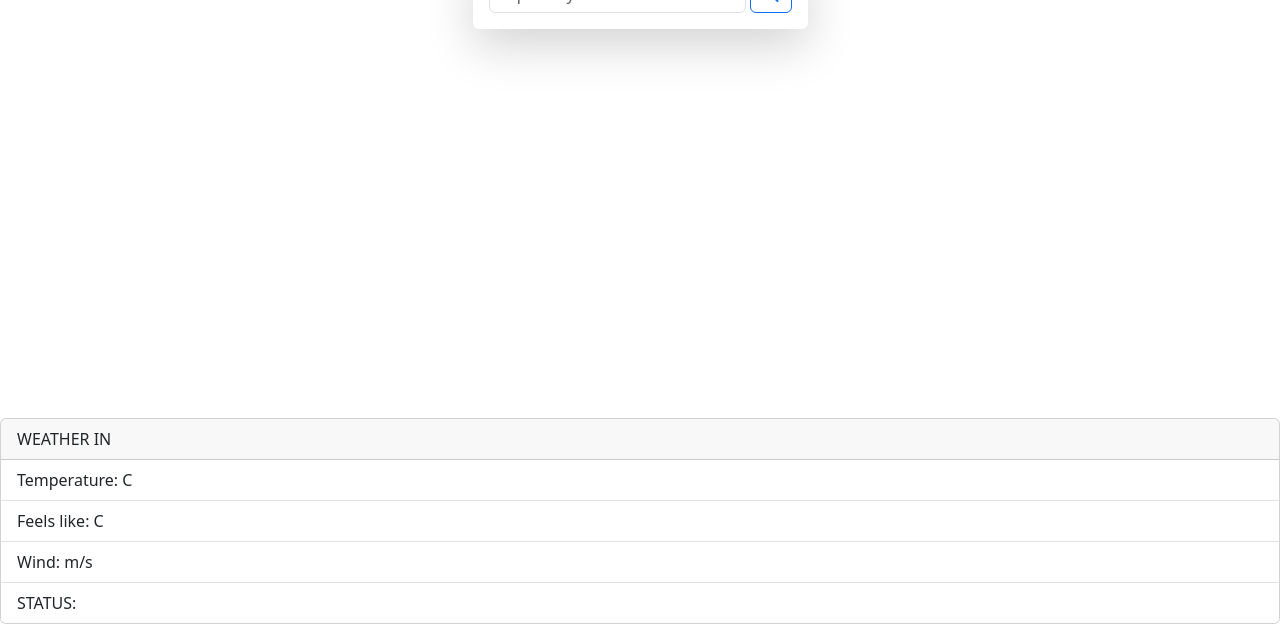
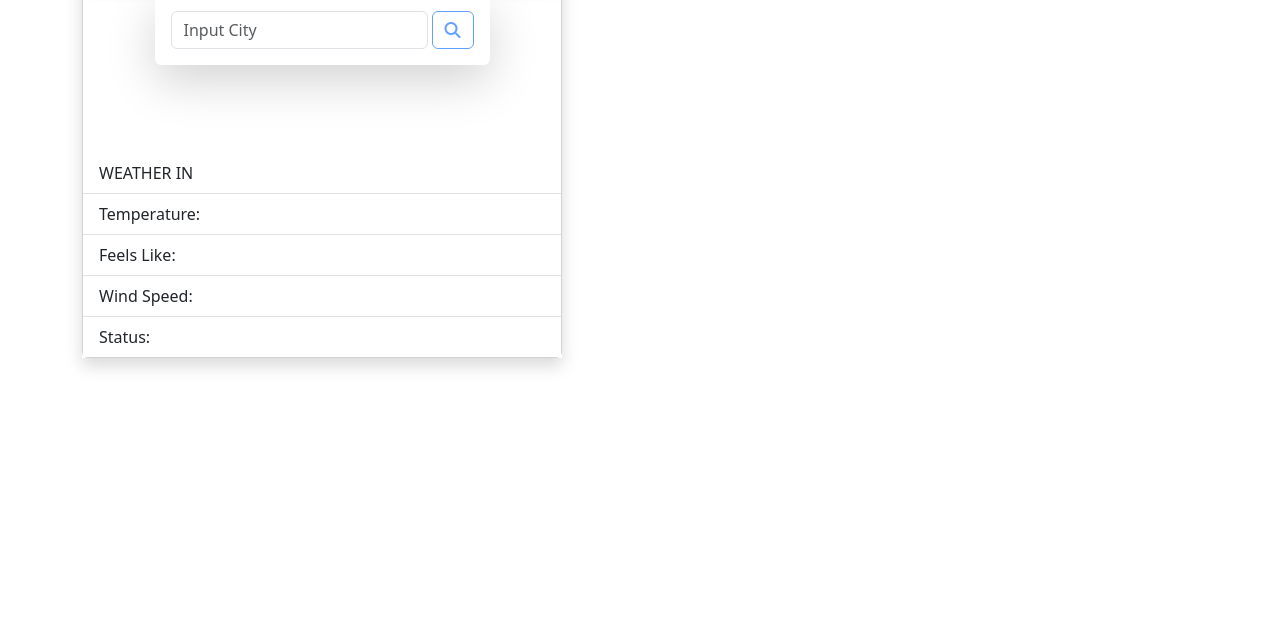
Before and after one commit to rostisluvvv/Weather_Forecast_OWM_EEL, a Python web app: template frontend/templates/index.html in a window 1280 px wide. Shown: the part 382-1006 px from the top of the page. After the commit the page ends 752 px from the top, so only its background shows below. Run offline with Jinja, Linux system fonts and the light colour scheme; the template is opened without the code that fills it, so the values that code supplies are empty; some libraries are stand-ins or nearby versions.

Commit message:
first version

```diff
--- a/backend/weather.py
+++ b/backend/weather.py
@@ -11,7 +11,6 @@
     temp = w.temperature('celsius')
     t1 = temp['temp']
     t2 = temp['feels_like']
-
     status = w.status
     wi = w.wind()['speed']
 
--- /dev/null
+++ b/frontend/js/check_field.js
@@ -0,0 +1,6 @@
+function check() {
+  if (document.getElementById('search-city').value != '')
+    document.getElementById('btncity').removeAttribute('disabled');
+  else
+    document.getElementById('btncity').disabled='disable';
+}
--- a/frontend/js/weather_search.js
+++ b/frontend/js/weather_search.js
@@ -5,4 +5,5 @@
         document.getElementById(key).innerHTML=value;
     }
 }
+
 document.getElementById("btncity").onclick = get_weather_info;
--- a/frontend/templates/index.html
+++ b/frontend/templates/index.html
@@ -13,43 +13,48 @@
   <link rel="stylesheet" href="bootstrap.min.css">
   <link rel="stylesheet" type="text/css" href="main.css">
   <script type="text/javascript" src="/eel.js"></script>
-
-
-
-
-
 </head>
 
 <body>
-<div class="d-flex align-items-center justify-content-center vh-100 flex-column gap-4">
+<div class="container">
+  <div class="shadow" style="width: 30rem;">
+    <div class="card" style="width: 30rem;">
+      <div class="shadow" style="width: 30rem;">
+        <img class="card-img-top" src="\static\img\weather_forecast.jpg">
+      </div>
+      <div class="card-body;">
+        <p class="card-text">
+        <div class="d-flex align-items-center justify-content-center vh-50 flex-column gap-4">
           <div class="shadow-lg p-3 mb-5 bg-white rounded">
-
             <div class="d-flex">
-    <input class="form-control me-1" type="search" placeholder="Input City"
-           aria-label="Search" id="search-city">
-    <button class="btn btn-outline-primary" type="submit" id="btncity">
+              <input onkeyup="check();" class="form-control me-1"
+                     type="search"
+                     placeholder="Input City"
+                     aria-label="Search" id="search-city" name="btncity">
+              <button disabled="disabled" id="btncity"
+                      class="btn btn-outline-primary" type="submit">
                 <i class="fa-solid fa-magnifying-glass"></i>
               </button>
             </div>
           </div>
+          </p>
         </div>
-
-
-
-
-<div class="card" >
-  <div class="card-header">
-    WEATHER IN <span id="city" ></span>
-  </div>
-  <ul class="list-group list-group-flush" id="weather_item">
-    <li class="list-group-item">Temperature: <span id="temp"></span> C</li>
-    <li class="list-group-item">Feels like: <span id="temp_feels"></span> C</li>
-    <li class="list-group-item">Wind: <span id="wind" ></span>  m/s</li>
-    <li class="list-group-item">STATUS: <span id="status"> </span></li>
-
+        <ul class="list-group list-group-flush">
+          <li class="list-group-item">
+            WEATHER IN <span id="city"></span>
+          </li>
+          <li class="list-group-item">Temperature: <span id="temp"></span>
+          </li>
+          <li class="list-group-item">Feels Like: <span
+                  id="temp_feels"></span>
+          </li>
+          <li class="list-group-item">Wind Speed: <span id="wind"></span></li>
+          <li class="list-group-item">Status: <span id="status"></span></li>
         </ul>
       </div>
-
+    </div>
+  </div>
   <script type="text/javascript" src="\js\weather_search.js"></script>
-
+  <script language="JavaScript" type="text/javascript"
+          src="\js\check_field.js"></script>
 </body>
```
Also changed, not shown: frontend/templates/weather_info.html (deleted, +0 -18 lines). Lines whose indentation alone changed are shown as unchanged.
